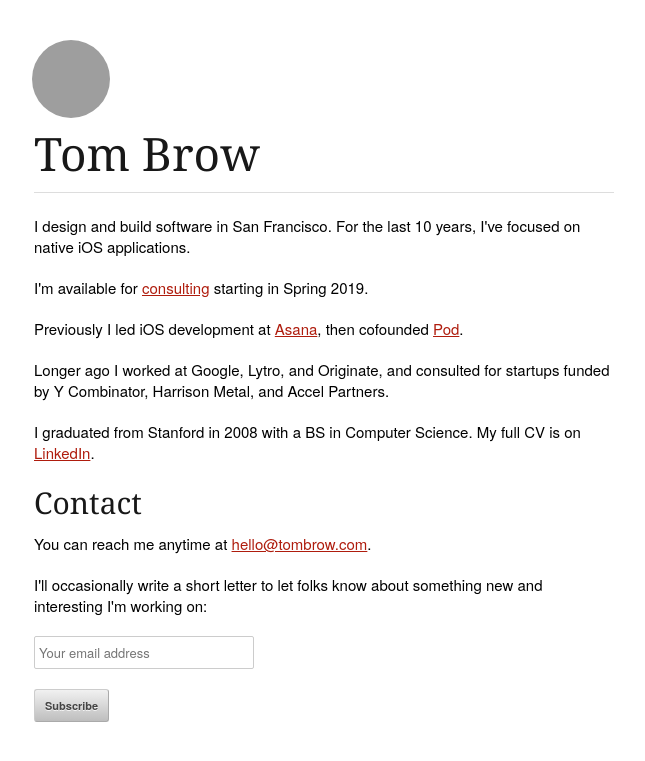
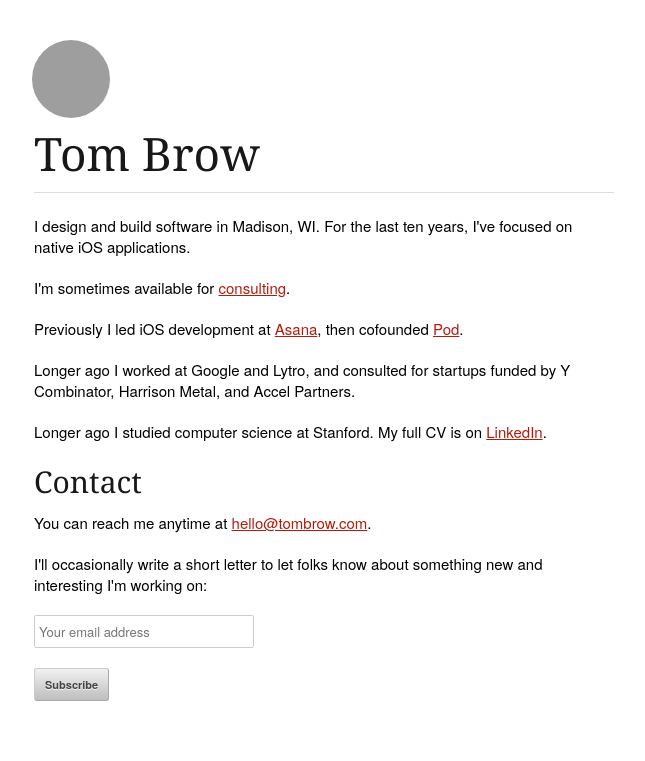
Before and after one commit to brow/rebeccabutler.org, a Jekyll site: the page built from index.html, in a window 1280 px wide, cut to the strip 0-761 px from the top of the page. Shown: the whole strip, without its empty margins (306-951 px from the left). Built offline with Jekyll 4.4.1, drawn with Linux system fonts in a browser that asks for light colours; grey boxes are pictures that could not be loaded.

Commit message:
life updates

```diff
--- a/index.html
+++ b/index.html
@@ -11,15 +11,15 @@ description: I design and build software with a focus on native iOS applications
     <hr />
   </div>
   <div class="ten columns push by-three">
-    <p>I design and build software in San Francisco. For the last 10 years, I've focused on native iOS applications.</p>
+    <p>I design and build software in Madison, WI. For the last ten years, I've focused on native iOS applications.</p>
 
-    <p>I'm available for <a href="consulting">consulting</a> starting in Spring 2019.</p>
+    <p>I'm sometimes available for <a href="consulting">consulting</a>.</p>
 
     <p>Previously I led iOS development at <a href="https://asana.com">Asana</a>, then cofounded <a href="/pod">Pod</a>.</p>
 
-    <p>Longer ago I worked at Google, Lytro, and Originate, and consulted for startups funded by Y Combinator, Harrison Metal, and Accel Partners.</p>
+    <p>Longer ago I worked at Google and Lytro, and consulted for startups funded by Y Combinator, Harrison Metal, and Accel Partners.</p>
 
-    <p>I graduated from Stanford in 2008 with a BS in Computer Science. My full CV is on <a href="https://www.linkedin.com/in/tombrow/">LinkedIn</a>.</p>
+    <p>Longer ago I studied computer science at Stanford. My full CV is on <a href="https://www.linkedin.com/in/tombrow/">LinkedIn</a>.</p>
 
     <h2>Contact</h2>
 
```
